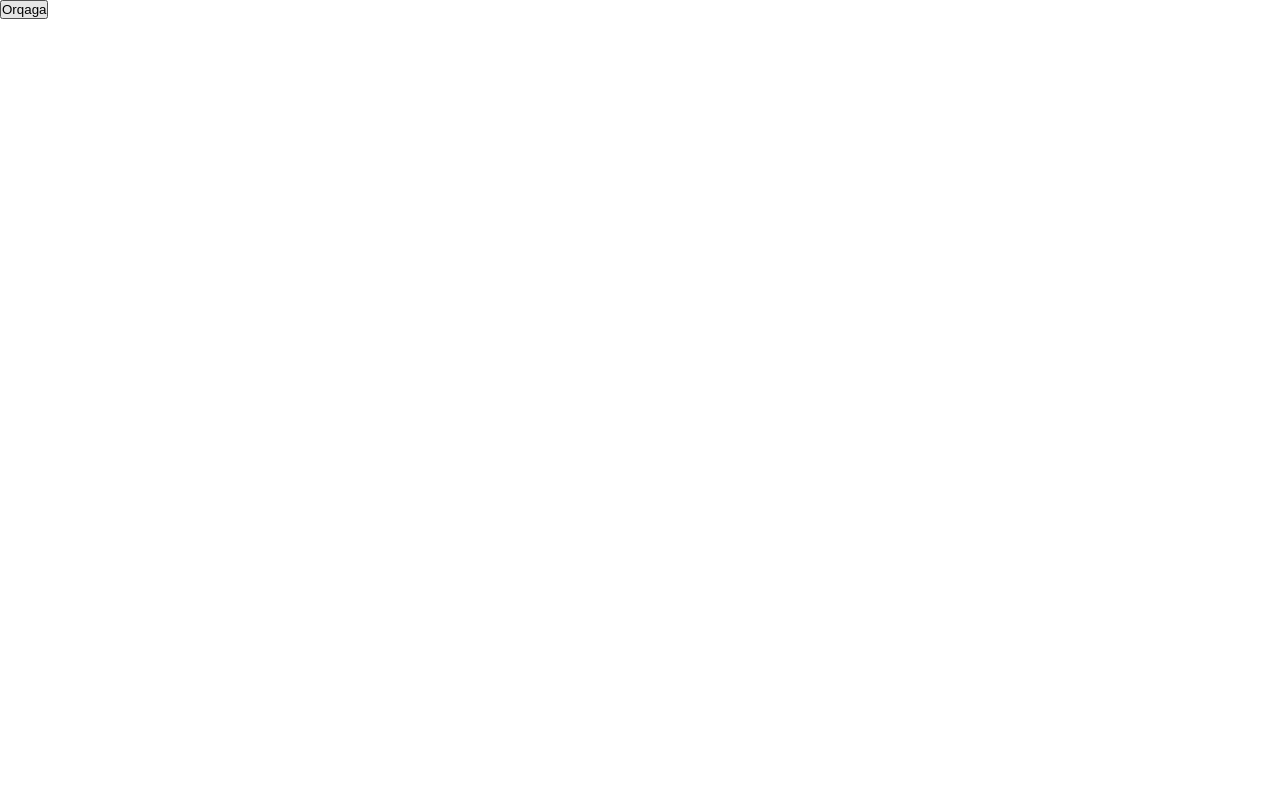
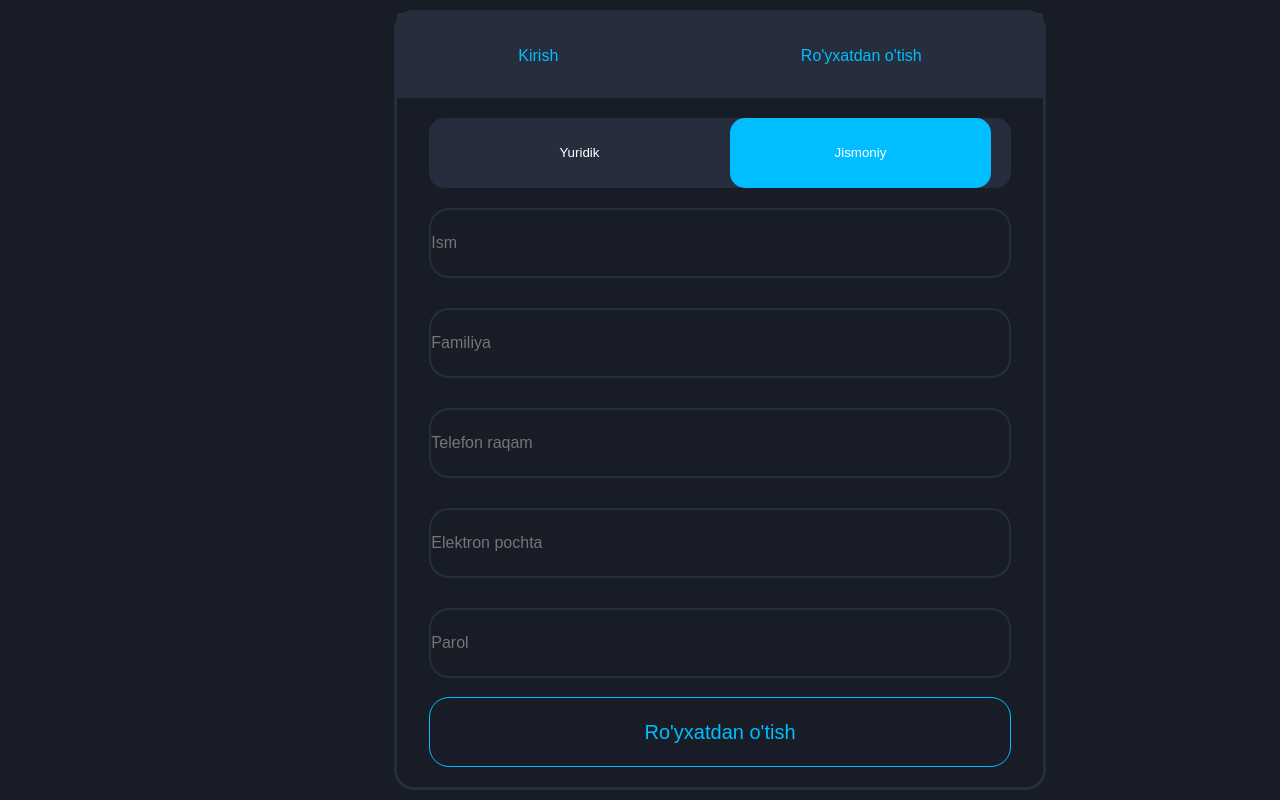
Before and after one commit to dilshodbek0515/envoy-shop, a Next.js app in the folder apps/web/: page /Register in a window 1280 px wide. Built offline with nearby package versions, Linux system fonts and the light colour scheme.

Commit message:
register update

```diff
--- a/apps/web/src/app/globals.css
+++ b/apps/web/src/app/globals.css
@@ -5,7 +5,7 @@
 
 @media (prefers-color-scheme: dark) {
   :root {
-    --background: #a2a2a2;
+    --background: #171C26;
     --foreground: #ededed;
   }
 }
--- /dev/null
+++ b/apps/web/src/components/register/register.css
@@ -0,0 +1,121 @@
+* {
+    padding: 0;
+    margin: 0;
+    box-sizing: border-box;
+}
+
+.container {
+    width: 1440px;
+    height: 100vh;
+    background-color: #171C26;
+    margin: 0 auto;
+    display: flex;
+    align-items: center;
+    justify-content: center;
+}
+
+.register_box {
+    width: 652px;
+    height: 780px;
+    border-radius: 20px;
+    border: 3px solid #262E3D;
+    display: flex;
+    flex-direction: column;
+    justify-content: space-between;
+    align-items: center;
+    padding-bottom: 20px;
+}
+
+.top_box {
+    width: 100%;
+    height: 85px;
+    background-color: #262E3D;
+    border-radius: 15 15 0 0;
+    display: flex;
+    align-items: center;
+    justify-content: space-around;
+}
+
+.login_selected,
+.register_selected {
+    color: #00BEFF;
+    font-size: 20;
+}
+
+
+.center_box {
+    width: 100%;
+    height: auto;
+    display: flex;
+    align-items: center;
+    justify-content: space-between;
+    flex-direction: column;
+    gap: 20px;
+}
+
+.role_select {
+    width: 90%;
+    height: 70px;
+    display: flex;
+    align-items: center;
+    justify-content: space-evenly;
+    background-color: #262E3D;
+    padding: 10 0;
+    border-radius: 15px;
+}
+
+.yuridik {
+    width: 45%;
+    height: 100%;
+    background-color: transparent;
+    /* background-color: #FFFFFF; */
+    border-radius: 15px;
+    border: transparent;
+    color: #FFFFFF;
+    font-size: 18;
+}
+
+.jismoniy {
+    width: 45%;
+    height: 100%;
+    background-color: #00BEFF;
+    border-radius: 15px;
+    border: transparent;
+    color: #fff;
+    font-size: 18;
+}
+
+
+.forma {
+    width: 100%;
+    height: auto;
+    display: flex;
+    align-items: center;
+    justify-content: space-between;
+    flex-direction: column;
+    gap: 30px;
+}
+
+
+.inputs {
+    width: 90%;
+    height: 70px;
+    border-radius: 20px;
+    background-color: transparent;
+    border: 2px solid #262E3D;
+    padding: 5 20;
+    font-size: 16px;
+    outline: none;
+    color: white;
+}
+
+
+.bottom_btn {
+    width: 90%;
+    height: 70px;
+    background-color: transparent;
+    color: #00BEFF;
+    font-size: 20px;
+    border: 1px solid #00BEFF;
+    border-radius: 20px;
+}
--- a/apps/web/src/components/register/register.js
+++ b/apps/web/src/components/register/register.js
@@ -1,13 +1,51 @@
-import Link from "next/link";
-
+import './register.css'
 const Register = () => {
   return (
-    <div>
-      <Link href="/">
-        <button>Orqaga</button>
-      </Link>
+    <div className='container'>
+      <div className='register_box'>
+        <div className='top_box'>
+          <div className='login_selected'>Kirish</div>
+          <div className='register_selected'>Ro'yxatdan o'tish</div>
+        </div>
+
+        <div className='center_box'>
+          <div className='role_select'>
+            <button className='yuridik'>Yuridik</button>
+            <button className='jismoniy'>Jismoniy</button>
+          </div>
+          <div className='forma'>
+            <input className='inputs' type='text' placeholder='Ism' required />
+            <input
+              className='inputs'
+              type='text'
+              placeholder='Familiya'
+              required
+            />
+            <input
+              className='inputs'
+              type='number'
+              placeholder='Telefon raqam'
+              required
+            />
+            <input
+              className='inputs'
+              type='email'
+              placeholder='Elektron pochta'
+              required
+            />
+            <input
+              className='inputs'
+              type='password'
+              placeholder='Parol'
+              required
+            />
+          </div>
+        </div>
+
+        <button className='bottom_btn'>Ro'yxatdan o'tish</button>
+      </div>
     </div>
-  );
-};
+  )
+}
 
-export default Register;
+export default Register
```
Also changed, not shown: apps/web/src/app/(group)/page.jsx (+40 -22 lines).
